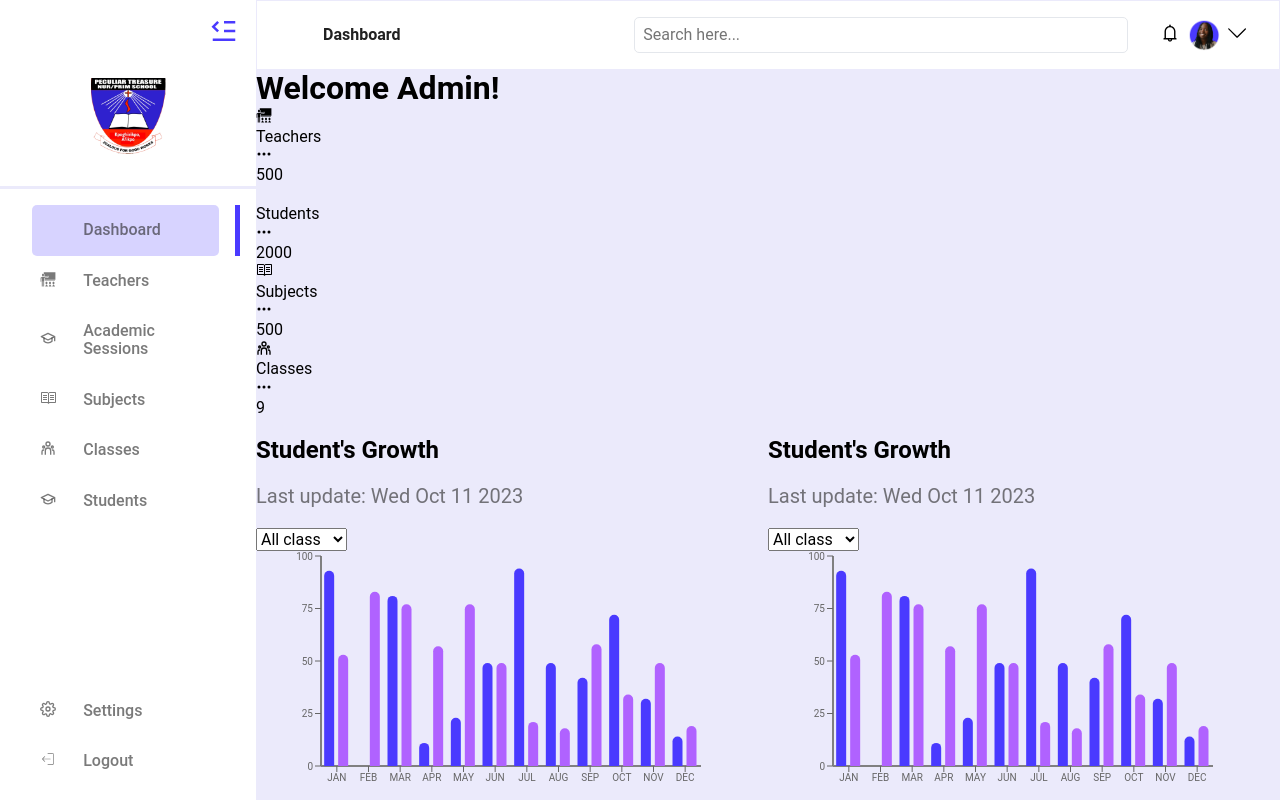
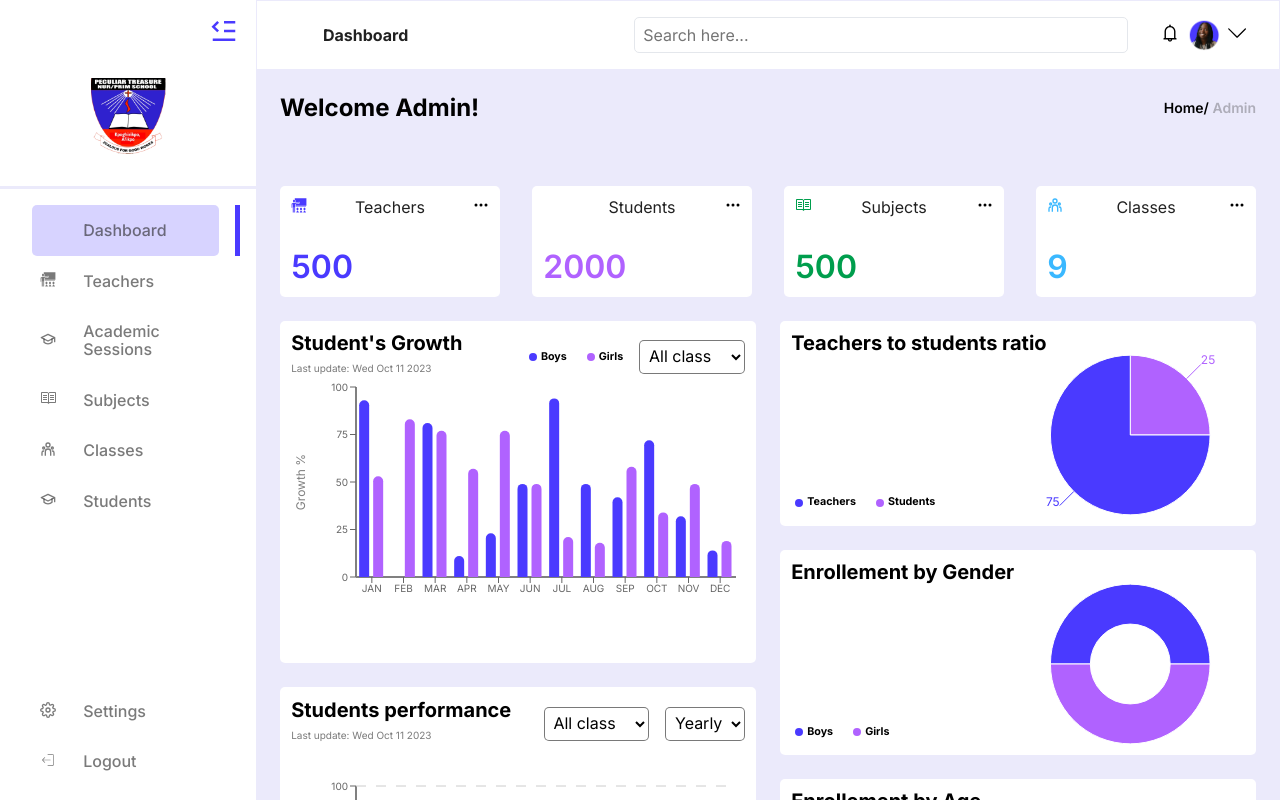
Before and after one commit to musaHaruna/School-Record-System, a React (Create React App) app: page /admin in a window 1280 px wide. Shown: the top 800 px of the page. Built offline with nearby package versions, Linux system fonts and the light colour scheme; some icons are missing.

Commit message:
dashboard-charts-complete

```diff
--- a/src/assets/css/admin/adminLayout.css
+++ b/src/assets/css/admin/adminLayout.css
@@ -1,4 +1,8 @@
+@import url('https://fonts.googleapis.com/css2?family=Inter:wght@200;300;400;500;600;700;800;900&family=Lexend+Deca:wght@300;400;500;600&family=Open+Sans:wght@400;500;600;700;800&family=Playfair+Display:wght@400;500;700;800;900&family=Poppins:wght@300;400;500;700;800;900&family=Roboto:wght@500&family=Rubik:ital,wght@1,300&display=swap');
 .main-layout {
   display: grid;
   grid-template-columns: 1fr 4fr;
+  font-family: 'Inter', sans-serif;
+  max-width: 1440px;
+  margin: 0 auto;
 }
--- a/src/assets/css/admin/dashboard.css
+++ b/src/assets/css/admin/dashboard.css
@@ -1,16 +1,155 @@
 .dashboard-charts {
   display: grid;
   grid-template-columns: 1fr 1fr;
+  gap: 1.5rem;
+  margin-top: 1.5rem;
+}
+
+.chart div h2,
+p {
+  margin: 0;
+}
+
+.chart div h2 {
+  font-size: 20px;
+}
+
+.chart div p {
+  font-size: 10px;
+  color: rgba(33, 33, 33, 0.6);
+  margin: 0.5rem 0;
 }
 
 .admin-dashboard {
   background-color: #ebeafb;
+  padding: 1.5rem;
+}
+
+.dashboard-charts-left {
+  display: grid;
+  grid-template-columns: 1fr;
+  gap: 1.5rem;
+}
+.dashboard-charts-right {
+  display: grid;
+  grid-template-columns: 1fr;
+  gap: 1.5rem;
 }
 
 .admin-dashboard h1 {
   margin: 0;
 }
 
+.admin-dashboard-heading {
+  display: flex;
+  align-items: center;
+  justify-content: space-between;
+  margin-bottom: 4rem;
+}
+
+.admin-dashboard-heading .gray {
+  color: rgba(33, 33, 33, 0.3);
+}
+
+.admin-dashboard-heading h1 {
+  font-size: 24px;
+}
+
+.admin-dashboard-heading p {
+  font-size: 14px;
+  color: #000;
+  font-weight: 600;
+}
+
+.dashboard-summary {
+  display: grid;
+  grid-template-columns: 1fr 1fr 1fr 1fr;
+  gap: 2rem;
+}
+
+.chart.student-growth-chart {
+  display: flex;
+  justify-content: space-between;
+  align-items: center;
+}
+
+.chart.student-growth-chart .inner-flex {
+  display: flex;
+  gap: 1rem;
+  align-items: center;
+}
+
+.chart.student-growth-chart .inner-flex select:focus {
+  border: 1.5px solid #4a3aff;
+  outline: #4a3aff;
+}
+
+.chart.student-growth-chart .inner-flex div {
+  display: flex;
+  align-items: center;
+}
+
+.chart.student-growth-chart select {
+  background-color: #fff;
+  border: 1px solid rgba(33, 33, 33, 0.6);
+  padding: 0.3rem;
+  border-radius: 5px;
+}
+
+.dashboard-summary .card {
+  background-color: #fff;
+  padding: 0.7rem;
+  border-radius: 5px;
+}
+
+.dashboard-summary .card .value {
+  margin-top: 2rem;
+  font-size: 32px;
+  font-weight: 600;
+}
+
+.dashboard-summary .card .user {
+  display: flex;
+  justify-content: space-between;
+  align-items: center;
+}
+
+.dashboard-summary .card .user .name {
+  color: #212121;
+  font-size: 16px;
+}
+
 .chart-container {
   width: 100%;
 }
+
+.chart-container {
+  background-color: #fff;
+  padding: 0.7rem;
+  border-radius: 5px;
+}
+
+.line-chart-margin {
+  margin-top: 2rem;
+}
+
+.students-teachers-ratio {
+  display: grid;
+  grid-template-columns: 1fr 1fr;
+}
+
+.students-teachers-ratio .labels {
+  display: flex;
+  gap: 1rem;
+  align-items: center;
+  align-self: end;
+}
+
+.students-teachers-ratio .labels div {
+  display: flex;
+  align-items: center;
+}
+
+.pie-chart-padding {
+  padding: 4rem;
+}
--- a/src/components/admin/charts/EnrollmentByAgeChart.js
+++ b/src/components/admin/charts/EnrollmentByAgeChart.js
@@ -1,5 +1,5 @@
 import React, { useState } from 'react'
-import { BarChart, Bar, XAxis, YAxis, Tooltip, Legend } from 'recharts'
+import { BarChart, Bar, XAxis, YAxis, Tooltip, Label } from 'recharts'
 
 const EnrollmentByAgeChart = ({ data }) => {
   const [selectedClass, setSelectedClass] = useState('All')
@@ -7,49 +7,42 @@ const EnrollmentByAgeChart = ({ data }) => {
   const handleChangeClass = (event) => {
     setSelectedClass(event.target.value)
   }
-
+  const reversedData = [...data].reverse()
   return (
+    <section>
+      <div className='chart'>
         <div>
-      <h2>Student's Growth</h2>
+          <h2>Enrollement by Age</h2>
           <p>Last update: {new Date().toDateString()}</p>
-      <select value={selectedClass} onChange={handleChangeClass}>
-        <option value='All'>All class</option>
-        <option value='Primary 1'>Primary 1</option>
-        <option value='Primary 2'>Primary 2</option>
-        <option value='Primary 3'>Primary 3</option>
-        <option value='Primary 4'>Primary 4</option>
-        <option value='Primary 5'>Primary 5</option>
-      </select>
-      <BarChart width={450} height={250} data={data}>
-        <YAxis
-          type='number'
-          domain={[0, 100]}
-          axisLine={{ stroke: 'gray', strokeWidth: 2 }}
-          tick={{ fontSize: 10 }}
+        </div>
+      </div>
+      <div>
+        <BarChart
+          width={400}
+          height={250}
+          data={reversedData}
+          layout='vertical'
+        >
+          <XAxis type='number' tickCount={8}>
+            <Label
+              value='Students'
+              position={{ x: 150, y: 30 }}
+              style={{ textAnchor: 'middle', fontSize: '12px', color: 'black' }}
             />
-        <XAxis
-          dataKey='name'
-          type='category'
-          interval={0}
-          axisLine={{ stroke: 'gray', strokeWidth: 2 }}
-          tick={{ fontSize: 10 }}
+          </XAxis>
+          <YAxis type='category' dataKey='label' domain={[0, 'dataMax']}>
+            <Label
+              value='Ages'
+              angle={-90}
+              position='insideLeft'
+              style={{ textAnchor: 'middle', fontSize: '12px', color: 'black' }}
             />
-        <Tooltip isAnimationActive={false} />
-        <Legend payload={[]} />
-        <Bar
-          dataKey='boys'
-          fill='#4A3AFF'
-          isAnimationActive={false}
-          radius={[25, 25, 0, 0]}
-        />
-        <Bar
-          dataKey='girls'
-          fill='#B062FF'
-          isAnimationActive={false}
-          radius={[25, 25, 0, 0]}
-        />
+          </YAxis>
+          <Tooltip />
+          <Bar dataKey='value' fill='#4A3AFF' radius={[0, 25, 25, 0]} />
         </BarChart>
       </div>
+    </section>
   )
 }
 
--- a/src/components/admin/charts/EnrollmentByGenderChart.js
+++ b/src/components/admin/charts/EnrollmentByGenderChart.js
@@ -1,15 +1,27 @@
-import React, { useState } from 'react'
-import { PieChart, Pie, Cell, Tooltip, Legend } from 'recharts'
+import { PieChart, Pie, Cell, Tooltip, ResponsiveContainer } from 'recharts'
+import { GoDotFill } from 'react-icons/go'
+
 const EnrollmentByGenderChart = ({ data }) => {
-  const [selectedClass, setSelectedClass] = useState('All')
-  const COLORS = ['#4A3AFF', '#B062FF']
+  return (
+    <section>
+      <div className='chart'>
+        <div>
+          <h2>Enrollement by Gender</h2>
+        </div>
 
-  const handleChangeClass = (event) => {
-    setSelectedClass(event.target.value)
-  }
-
-  return (
-    <div className='pie-chart-container'>
+        <div className='students-teachers-ratio'>
+          <div className='labels'>
+            <div>
+              <GoDotFill style={{ color: '#4A3AFF', fontSize: 'px' }} />
+              <h6>Boys</h6>
+            </div>
+            <div>
+              <GoDotFill style={{ color: '#B062FF', fontSize: 'px' }} />
+              <h6>Girls</h6>
+            </div>
+          </div>
+          <div>
+            <ResponsiveContainer width='99%' height={160}>
               <PieChart width={400} height={250}>
                 <Pie
                   data={data}
@@ -17,20 +29,21 @@ const EnrollmentByGenderChart = ({ data }) => {
                   nameKey='name'
                   cx='50%'
                   cy='50%'
+                  innerRadius={40} // Set the inner radius to create a doughnut
                   outerRadius={80}
                   fill='#8884d8'
-          label={({ name, percent }) =>
-            `${name} ${(percent * 100).toFixed(2)}%`
-          }
+                  label={{ fontSize: 12 }}
                 >
-          {data.map((item) => (
-            <Cell key={item.name} />
-          ))}
+                  <Cell name='Boys' fill='#4A3AFF' />
+                  <Cell name='Girls' fill='#B062FF' />
                 </Pie>
                 <Tooltip />
-        <Legend />
               </PieChart>
+            </ResponsiveContainer>
           </div>
+        </div>
+      </div>
+    </section>
   )
 }
 
--- a/src/components/admin/charts/StudentGrowthChart.js
+++ b/src/components/admin/charts/StudentGrowthChart.js
@@ -1,13 +1,6 @@
 import React, { useState } from 'react'
-import {
-  BarChart,
-  Bar,
-  XAxis,
-  YAxis,
-  Tooltip,
-  Legend,
-  ResponsiveContainer,
-} from 'recharts'
+import { BarChart, Label, Bar, XAxis, YAxis, Tooltip } from 'recharts'
+import { GoDotFill } from 'react-icons/go'
 
 const StudentGrowthChart = ({ data }) => {
   const [selectedClass, setSelectedClass] = useState('All')
@@ -17,9 +10,22 @@ const StudentGrowthChart = ({ data }) => {
   }
 
   return (
+    <section>
+      <div className='chart student-growth-chart'>
         <div>
           <h2>Student's Growth</h2>
           <p>Last update: {new Date().toDateString()}</p>
+        </div>
+
+        <div className='inner-flex'>
+          <div>
+            <GoDotFill style={{ color: '#4A3AFF', fontSize: 'px' }} />
+            <h6>Boys</h6>
+          </div>
+          <div>
+            <GoDotFill style={{ color: '#B062FF', fontSize: 'px' }} />
+            <h6>Girls</h6>
+          </div>
           <select value={selectedClass} onChange={handleChangeClass}>
             <option value='All'>All class</option>
             <option value='Primary 1'>Primary 1</option>
@@ -28,14 +34,24 @@ const StudentGrowthChart = ({ data }) => {
             <option value='Primary 4'>Primary 4</option>
             <option value='Primary 5'>Primary 5</option>
           </select>
+        </div>
+      </div>
 
-      <BarChart width={450} height={250} data={data}>
+      <div>
+        <BarChart width={450} height={230} data={data}>
           <YAxis
             type='number'
             domain={[0, 100]}
             axisLine={{ stroke: 'gray', strokeWidth: 2 }}
             tick={{ fontSize: 10 }}
+          >
+            <Label
+              value='Growth %'
+              angle={-90}
+              position='insideLeft'
+              style={{ textAnchor: 'middle', fontSize: '12px', color: 'black' }}
             />
+          </YAxis>
           <XAxis
             dataKey='name'
             type='category'
@@ -44,7 +60,7 @@ const StudentGrowthChart = ({ data }) => {
             tick={{ fontSize: 10 }}
           />
           <Tooltip isAnimationActive={false} />
-        <Legend payload={[]} />
+
           <Bar
             dataKey='boys'
             fill='#4A3AFF'
@@ -59,6 +75,7 @@ const StudentGrowthChart = ({ data }) => {
           />
         </BarChart>
       </div>
+    </section>
   )
 }
 
--- a/src/components/admin/charts/StudentPerformanceChart.js
+++ b/src/components/admin/charts/StudentPerformanceChart.js
@@ -11,15 +11,23 @@ import {
 
 const StudentPerformanceChart = ({ data }) => {
   const [selectedClass, setSelectedClass] = useState('All')
+  const [selectedYear, setSelectedYear] = useState('Yearly')
 
   const handleChangeClass = (event) => {
     setSelectedClass(event.target.value)
   }
+  const handleChangeYear = (event) => {
+    setSelectedYear(event.target.value)
+  }
 
   return (
+    <section>
+      <div className='chart student-growth-chart'>
         <div>
-      <h2>Student's Performance</h2>
+          <h2>Students performance</h2>
           <p>Last update: {new Date().toDateString()}</p>
+        </div>
+        <div className='inner-flex'>
           <select value={selectedClass} onChange={handleChangeClass}>
             <option value='All'>All class</option>
             <option value='Primary 1'>Primary 1</option>
@@ -28,7 +36,17 @@ const StudentPerformanceChart = ({ data }) => {
             <option value='Primary 4'>Primary 4</option>
             <option value='Primary 5'>Primary 5</option>
           </select>
-      <LineChart width={450} height={250} data={data}>
+          <select value={selectedYear} onChange={handleChangeYear}>
+            <option value='Yealy'>Yearly</option>
+            <option value='2020'>2020</option>
+            <option value='2021'>2021</option>
+            <option value='2022'>2022</option>
+            <option value='2023'>2023</option>
+          </select>
+        </div>
+      </div>
+      <div className='line-chart-margin'>
+        <LineChart width={450} height={270} data={data}>
           <YAxis
             type='number'
             domain={[0, 100]}
@@ -64,6 +82,7 @@ const StudentPerformanceChart = ({ data }) => {
           />
         </LineChart>
       </div>
+    </section>
   )
 }
 
--- a/src/components/admin/charts/TeachersToStudentRatioChart.js
+++ b/src/components/admin/charts/TeachersToStudentRatioChart.js
@@ -0,0 +1,49 @@
+import { PieChart, Pie, Cell, Tooltip, ResponsiveContainer } from 'recharts'
+import { GoDotFill } from 'react-icons/go'
+
+const TeachersToStudentRatioChart = ({ data }) => {
+  return (
+    <section>
+      <div className='chart'>
+        <div>
+          <h2>Teachers to students ratio</h2>
+        </div>
+
+        <div className='students-teachers-ratio'>
+          <div className='labels'>
+            <div>
+              <GoDotFill style={{ color: '#4A3AFF', fontSize: 'px' }} />
+              <h6>Teachers</h6>
+            </div>
+            <div>
+              <GoDotFill style={{ color: '#B062FF', fontSize: 'px' }} />
+              <h6>Students</h6>
+            </div>
+          </div>
+          <div>
+            <ResponsiveContainer width='99%' height={160}>
+              <PieChart width={400} height={250}>
+                <Pie
+                  data={data}
+                  dataKey='value'
+                  nameKey='name'
+                  cx='50%'
+                  cy='50%'
+                  outerRadius={80}
+                  fill='#8884d8'
+                  label={{ fontSize: 12 }}
+                >
+                  <Cell name='Teachers' fill='#B062FF' />
+                  <Cell name='Students' fill='#4A3AFF' />
+                </Pie>
+                <Tooltip />
+              </PieChart>
+            </ResponsiveContainer>
+          </div>
+        </div>
+      </div>
+    </section>
+  )
+}
+
+export default TeachersToStudentRatioChart
--- a/src/pages/admin/Pages/Dashboard.js
+++ b/src/pages/admin/Pages/Dashboard.js
@@ -8,39 +8,73 @@ import {
   adminSummary,
   performanceData,
   genderData,
+  enrollmentByAgeData,
+  teacherToStudentCharts,
 } from '../data'
+import TeachersToStudentRatioChart from '../../../components/admin/charts/TeachersToStudentRatioChart'
 
+function getColorByItemId(id) {
+  switch (id) {
+    case 1:
+      return '#4A3AFF'
+    case 2:
+      return '#B062FF'
+    case 3:
+      return '#009E4D'
+    case 4:
+      return '#3AB8FF'
+    default:
+      return 'black' // Default color if the id doesn't match 1-4
+  }
+}
 const Dashboard = () => {
   return (
     <article className='admin-dashboard'>
-      <section>
+      <section className='admin-dashboard-heading'>
         <h1>Welcome Admin!</h1>
+        <p>
+          <span>Home</span>/ <span className='gray'>Admin</span>
+        </p>
       </section>
 
-      <section>
+      <section className='dashboard-summary'>
         {adminSummary.map((item) => (
-          <div className='listItem' key={item.id}>
+          <div className='card' key={item.id}>
             <div className='user'>
-              <div>{item.icon}</div>
-              <div>{item.name}</div>
+              <div style={{ color: getColorByItemId(item.id) }}>
+                {item.icon}
+              </div>
+              <div className='name'>{item.name}</div>
               <div>{item.dots}</div>
             </div>
-            <div>{item.number}</div>
+            <div className='value' style={{ color: getColorByItemId(item.id) }}>
+              {item.number}
+            </div>
           </div>
         ))}
       </section>
       <section className='dashboard-charts'>
-        <section>
+        <section className='dashboard-charts-left'>
           <div className='chart-container'>
-            <StudentGrowthChart data={studentGrowthChartData} />
+            <StudentGrowthChart
+              className='chart-container'
+              data={studentGrowthChartData}
+            />
           </div>
-          <div>
+          <div className='chart-container'>
             <StudentPerformanceChart data={performanceData} />
           </div>
         </section>
-        <section>
-          <EnrollmentByAgeChart data={studentGrowthChartData} />
-          <EnrollmentByGenderChart data={genderData} />
+        <section className='dashboard-charts-right'>
+          <div className='chart-container'>
+            <TeachersToStudentRatioChart data={teacherToStudentCharts} />
+          </div>
+          <div className='chart-container'>
+            <EnrollmentByGenderChart data={genderData} />
+          </div>
+          <div className='chart-container'>
+            <EnrollmentByAgeChart data={enrollmentByAgeData} />
+          </div>
         </section>
       </section>
     </article>
--- a/src/pages/admin/data.js
+++ b/src/pages/admin/data.js
@@ -98,6 +98,14 @@ export const studentGrowthChartData = [
   },
 ]
 
+export const enrollmentByAgeData = [
+  { label: 0, value: 200 },
+  { label: 9, value: 500 },
+  { label: 15, value: 600 },
+  { label: 18, value: 700 },
+  { label: 21, value: 1000 },
+]
+
 export const performanceData = [
   {
     year: 2012,
@@ -142,6 +150,10 @@ export const performanceData = [
 ]
 
 export const genderData = [
-  { name: 'Boys', value: 60 },
-  { name: 'Girls', value: 40 },
+  { name: 'Boys', value: 50 },
+  { name: 'Girls', value: 50 },
 ]
+export const teacherToStudentCharts = [
+  { name: 'Teachers', value: 25 },
+  { name: 'Student', value: 75 },
+]
```
Lines whose indentation alone changed are shown as unchanged.
